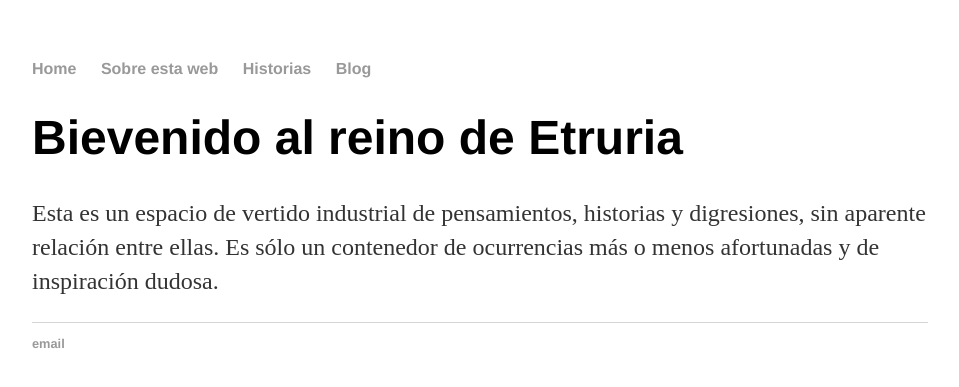
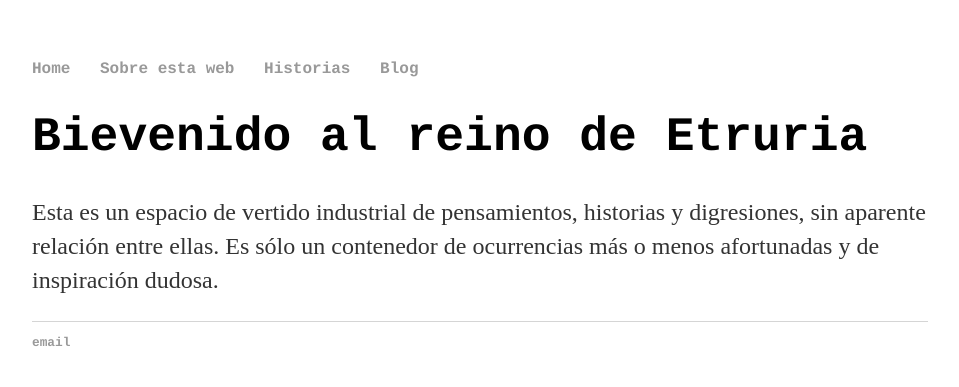
Before and after one commit to csastremos/csastremos.github.io, a Jekyll site: the page built from index.html, in a window 1280 px wide. Shown: the top 387 px of the page, without its empty margins (160-1119 px from the left). Built offline with Jekyll 4.4.1, drawn with Linux system fonts in a browser that asks for light colours.

Commit message:
Update main.css

```diff
--- a/css/main.css
+++ b/css/main.css
@@ -3,7 +3,7 @@ body {
     width: 70%;
 }
 nav ul, footer ul {
-    font-family:'Helvetica', 'Arial', 'Sans-Serif';
+    font-family:'Courier', 'Arial', 'Sans-Serif';
     padding: 0px;
     list-style: none;
     font-weight: bold;
@@ -21,7 +21,7 @@ a:hover {
 }
 h1 {
     font-size: 3em;
-    font-family:'Helvetica', 'Arial', 'Sans-Serif';
+    font-family:'Courier', 'Arial', 'Sans-Serif';
 }
 p {
     font-size: 1.5em;
```
